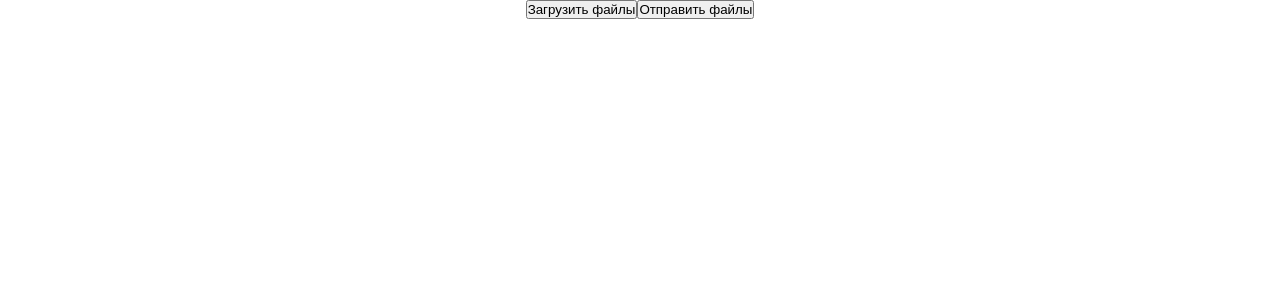
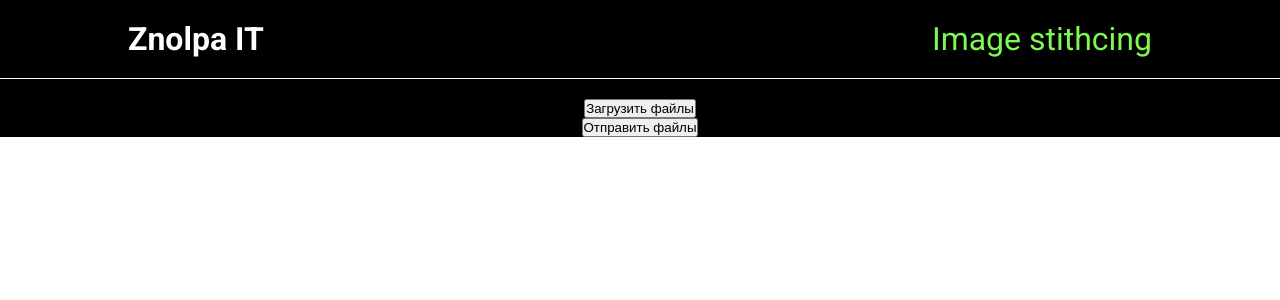
Before and after one commit to 4elovekov/gluing-Images, a React (Create React App) app: page / in a window 1280 px wide. Shown: the top 300 px of the page. Built offline with nearby package versions, Linux system fonts and the light colour scheme.

Commit message:
add: header component

```diff
--- a/public/index.html
+++ b/public/index.html
@@ -3,6 +3,7 @@
     <head>
         <meta charset="utf-8" />
         <meta name="viewport" content="width=device-width, initial-scale=1" />
+        <link href="https://fonts.googleapis.com/css2?family=Roboto:wght@400;700&display=swap" rel="stylesheet">
         <title>React App</title>
     </head>
     <body>
--- a/src/App.js
+++ b/src/App.js
@@ -3,7 +3,7 @@ import axios from 'axios';
 import "./styles/App.css";
 import MyButton from "./components/UI/MyButton/MyButton";
 import MyInput from "./components/UI/MyInput/MyInput";
-//import MyLink from "./components/UI/MyLink/MyLink";
+import Header from "./components/UI/Header/Header";
 
 function App() {
     const [selectedFiles, setSelectedFiles] = useState([]);
@@ -45,6 +45,7 @@ function App() {
 
     return (
         <div className="App">
+            <Header/>
             <MyButton onClick={handleUploadClick} children={"Загрузить файлы"}/>
             <MyInput ref={fileInputRef} onChange={handleFileChange}/>
             <MyButton onClick={handleUpload} children={"Отправить файлы"}/>
--- /dev/null
+++ b/src/components/UI/Header/Header.jsx
@@ -0,0 +1,18 @@
+import React from 'react';
+import {Link} from "react-router-dom";
+import cl from "./Header.module.css"
+
+const Header = () => {
+
+    return (
+        <header className={cl.header}>
+                <div className={cl.header__links}>
+                    <a href="/">Znolpa IT</a>
+                    <a href="/"><span>Image stithcing</span></a>
+                </div>
+                <div className={cl.header__line}></div>
+        </header>
+    );
+};
+
+export default Header;
--- /dev/null
+++ b/src/components/UI/Header/Header.module.css
@@ -0,0 +1,33 @@
+.header {
+    width: 100%;
+    padding: 20px 0;
+    display: flex;
+    align-items: center;
+    flex-direction: column;
+}
+
+.header__links {
+    width: 80%;
+    display: flex;
+    justify-content: space-between;
+    align-items: center;
+    font-size: 2rem;
+}
+
+.header__links a {
+    text-decoration: none;
+    color: white;
+    font-weight: 700;
+}
+
+.header__links a span {
+    color: #7FF84F;
+    font-weight: 500;
+}
+
+.header__line {
+    height: 1px;
+    width: 100%;
+    background-color: white;
+    margin-top: 20px;
+}
--- a/src/styles/App.css
+++ b/src/styles/App.css
@@ -4,12 +4,21 @@
     box-sizing: border-box;
 }
 
-#root {
+#root,
+.App {
     display: flex;
     flex-direction: column;
     align-items: center;
+    width: 100%;
+    background-color: black;
+}
+
+body {
+    font-family: 'Roboto', sans-serif;
 }
 
 h1, h2, h3, h4, h5 {
     text-align: center;
 }
+
+@import url('https://fonts.googleapis.com/css2?family=Roboto:wght@400;700&display=swap');
```
